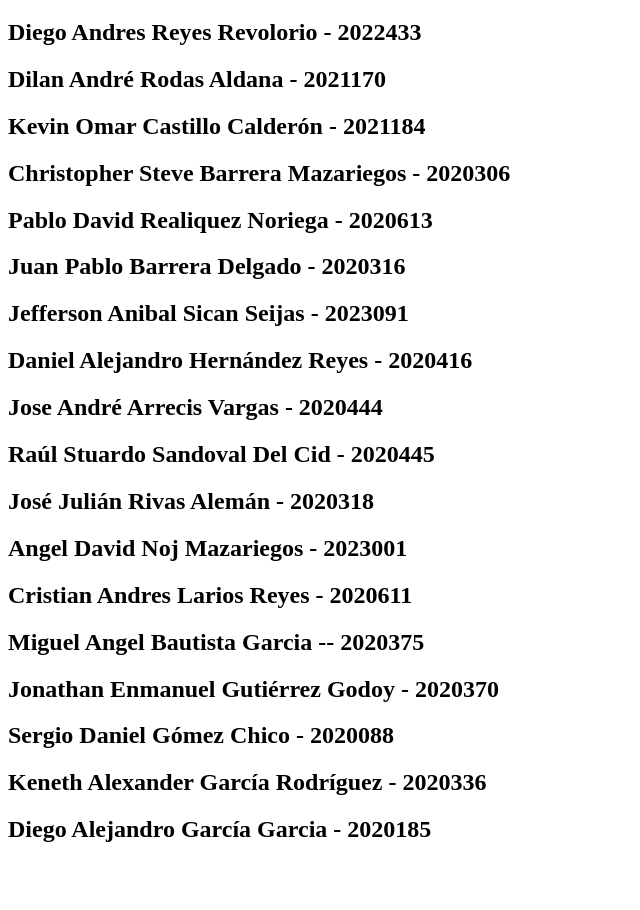
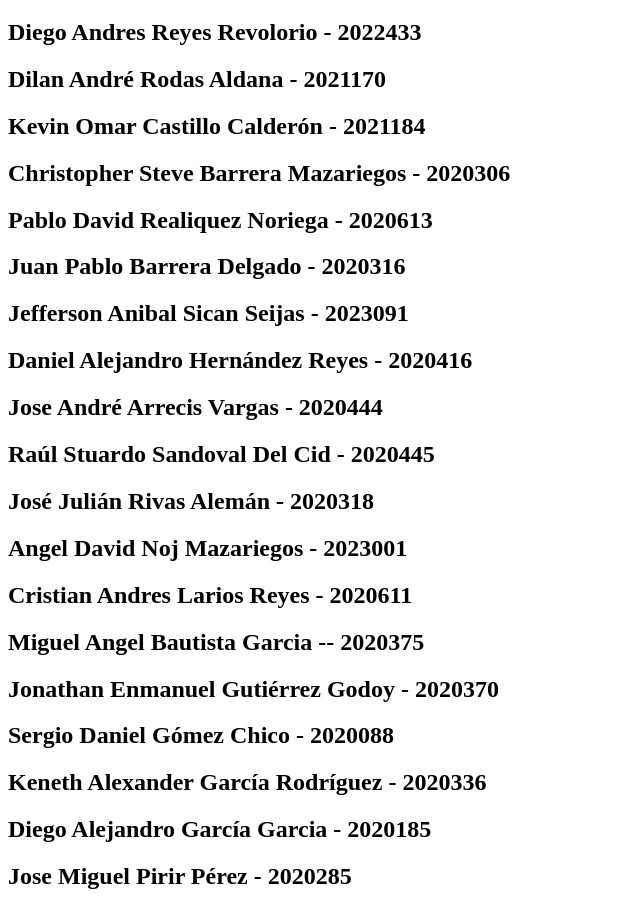
Before and after one commit to parmas24/IN5AMEjercicio, a plain HTML site: page index.html in a window 1280 px wide. Shown: the part 61-971 px from the top of the page, without its empty margins (0-640 px from the left). Before the commit the page ends 924 px from the top, so only its background shows below. Drawn offline with Linux system fonts and the light colour scheme.

Commit message:
Se agrega nombre Jose Miguel y número de carné

```diff
--- a/index.html
+++ b/index.html
@@ -25,5 +25,6 @@
     <h2>Sergio Daniel Gómez Chico - 2020088 </h2>
     <h2>Keneth Alexander García Rodríguez - 2020336 </h2>
     <h2>Diego Alejandro García Garcia - 2020185</h2>
+    <h2>Jose Miguel Pirir Pérez - 2020285</h2>
 </body>
 </html>
```
